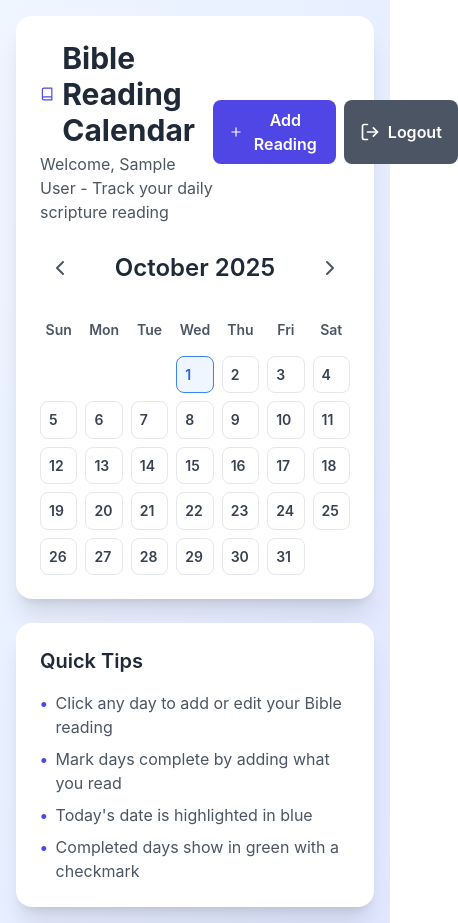
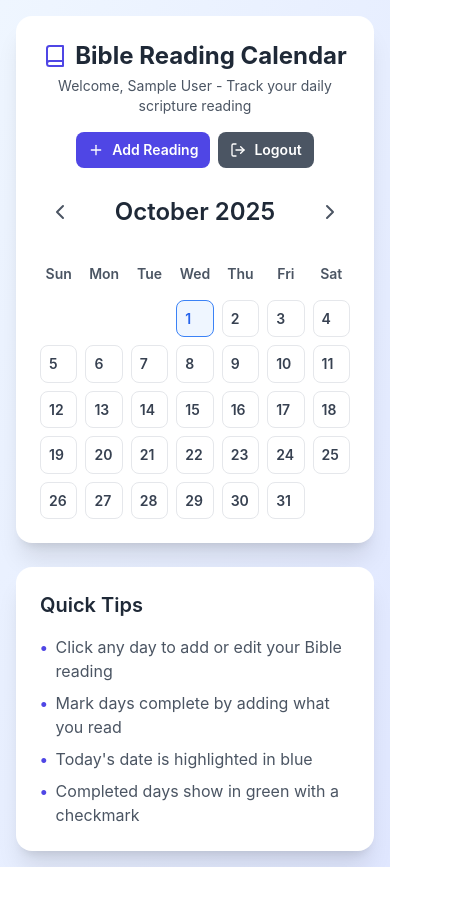
Before and after one commit to chrisgen19/calendar-bible-tracker, a Next.js app: page / in a window 390 px wide. Shown: the whole page, 458 px wide, since content can reach past the window. After the commit the page ends 867 px from the top, so only its background shows below. Built offline with nearby package versions, Linux system fonts and the light colour scheme; no server answers; the database is empty; sample sign-in values are in the browser's storage.

Commit message:
make responsive top content between title and buttons

```diff
--- a/app/page.jsx
+++ b/app/page.jsx
@@ -277,29 +277,29 @@ export default function BibleCalendar() {
     <div className="min-h-screen bg-gradient-to-br from-blue-50 to-indigo-100 p-4">
       <div className="max-w-6xl mx-auto">
         <div className="bg-white rounded-2xl shadow-xl p-6 mb-6">
-          <div className="flex items-center justify-between mb-6">
-            <div>
-              <h1 className="text-3xl font-bold text-gray-800 flex items-center gap-2">
-                <Book className="w-8 h-8 text-indigo-600" />
+          <div className="flex flex-col md:flex-row md:items-center md:justify-between gap-4 mb-6">
+            <div className="text-center md:text-left">
+              <h1 className="text-2xl md:text-3xl font-bold text-gray-800 flex items-center justify-center md:justify-start gap-2">
+                <Book className="w-6 h-6 md:w-8 md:h-8 text-indigo-600" />
                 Bible Reading Calendar
               </h1>
-              <p className="text-gray-600 mt-1">
+              <p className="text-sm md:text-base text-gray-600 mt-1">
                 Welcome, {user.firstName} {user.lastName} - Track your daily scripture reading
               </p>
             </div>
-            <div className="flex gap-2">
+            <div className="flex gap-2 justify-center md:justify-end flex-wrap">
               <button
                 onClick={openAddReadingModal}
-                className="flex items-center gap-2 px-4 py-2 bg-indigo-600 text-white rounded-lg hover:bg-indigo-700 transition-colors font-semibold"
+                className="flex items-center gap-2 px-3 py-2 md:px-4 md:py-2 bg-indigo-600 text-white rounded-lg hover:bg-indigo-700 transition-colors font-semibold text-sm md:text-base"
               >
-                <Plus className="w-5 h-5" />
+                <Plus className="w-4 h-4 md:w-5 md:h-5" />
                 Add Reading
               </button>
               <button
                 onClick={logout}
-                className="flex items-center gap-2 px-4 py-2 bg-gray-600 text-white rounded-lg hover:bg-gray-700 transition-colors font-semibold"
+                className="flex items-center gap-2 px-3 py-2 md:px-4 md:py-2 bg-gray-600 text-white rounded-lg hover:bg-gray-700 transition-colors font-semibold text-sm md:text-base"
               >
-                <LogOut className="w-5 h-5" />
+                <LogOut className="w-4 h-4 md:w-5 md:h-5" />
                 Logout
               </button>
             </div>
```
